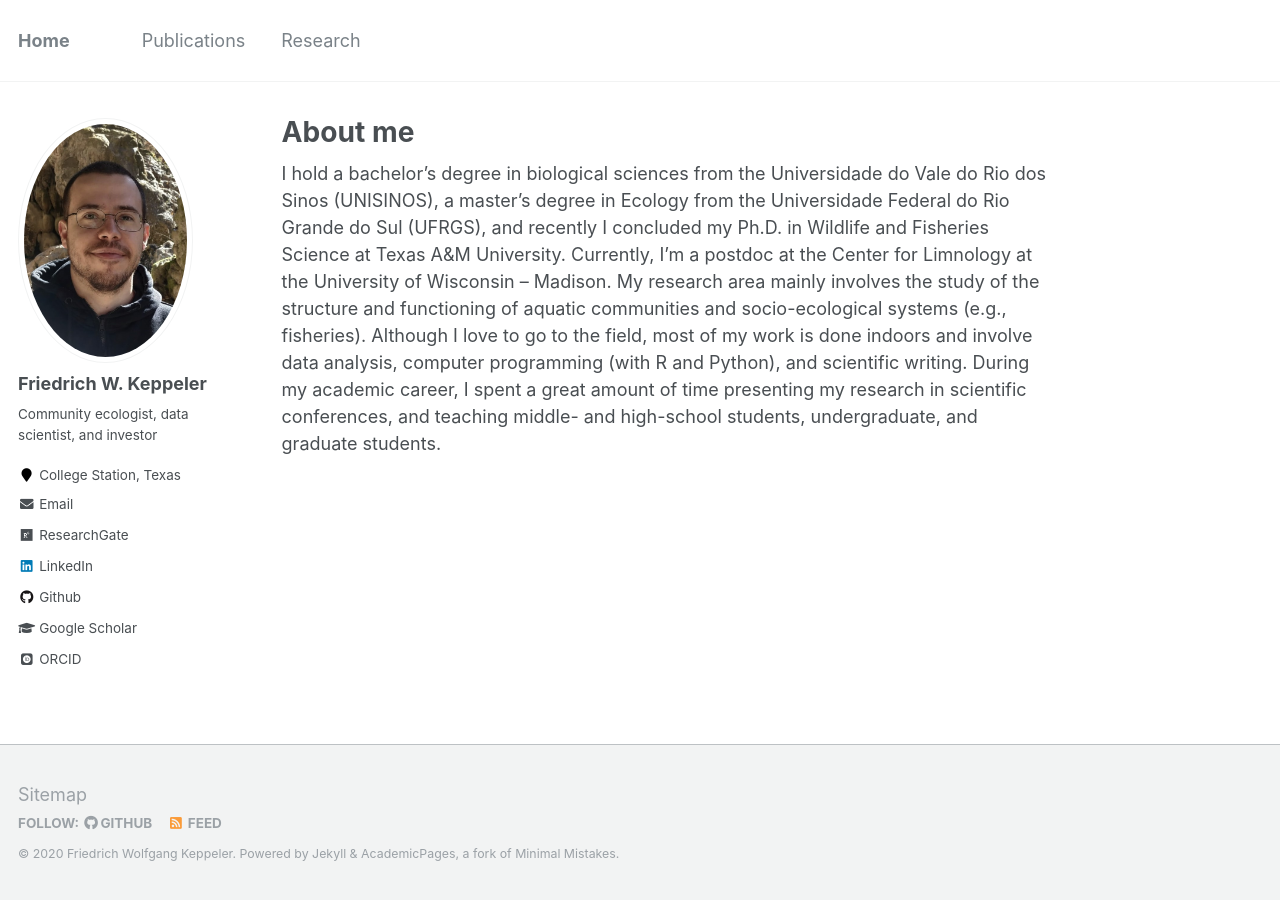
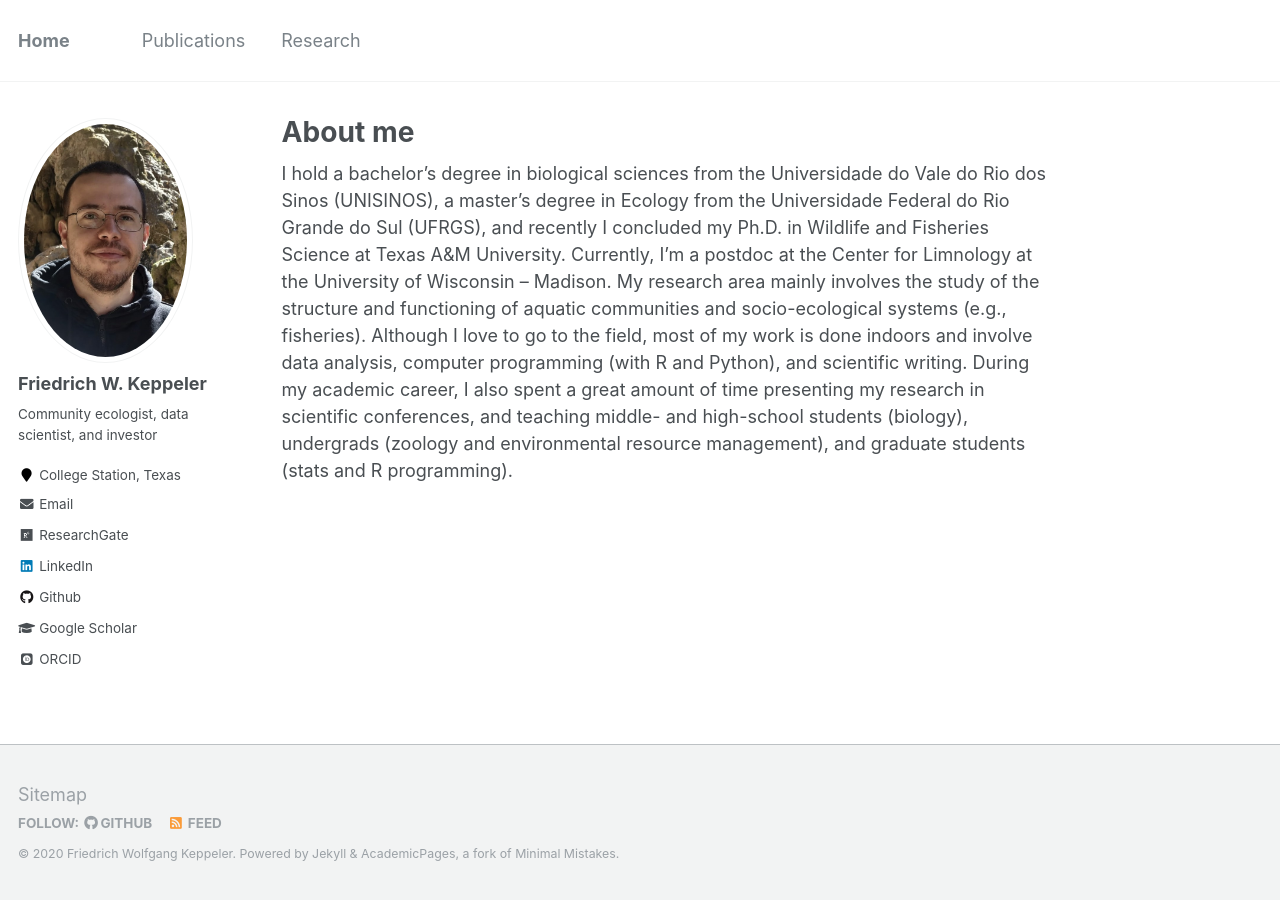
Before and after one commit to fkeppeler/fkeppeler.github.io, a Jekyll site: the page built from _pages/about.md, in a window 1280 px wide. Built offline with Jekyll 4.4.1, drawn with Linux system fonts in a browser that asks for light colours; some web fonts are replaced.

Commit message:
Update about.md

```diff
--- a/_pages/about.md
+++ b/_pages/about.md
@@ -8,4 +8,4 @@ redirect_from:
   - /about.html
 ---
 
-I hold a bachelor’s degree in biological sciences from the Universidade do Vale do Rio dos Sinos (UNISINOS), a master’s degree in Ecology from the Universidade Federal do Rio Grande do Sul (UFRGS), and recently I concluded my Ph.D. in Wildlife and Fisheries Science at Texas A&M University. Currently, I'm a postdoc at the Center for Limnology at the University of Wisconsin – Madison. My research area mainly involves the study of the structure and functioning of aquatic communities and socio-ecological systems (e.g., fisheries). Although I love to go to the field, most of my work is done indoors and involve data analysis, computer programming (with R and Python), and scientific writing. During my academic career, I spent a great amount of time presenting my research in scientific conferences, and teaching middle- and high-school students, undergraduate, and graduate students.
+I hold a bachelor’s degree in biological sciences from the Universidade do Vale do Rio dos Sinos (UNISINOS), a master’s degree in Ecology from the Universidade Federal do Rio Grande do Sul (UFRGS), and recently I concluded my Ph.D. in Wildlife and Fisheries Science at Texas A&M University. Currently, I'm a postdoc at the Center for Limnology at the University of Wisconsin – Madison. My research area mainly involves the study of the structure and functioning of aquatic communities and socio-ecological systems (e.g., fisheries). Although I love to go to the field, most of my work is done indoors and involve data analysis, computer programming (with R and Python), and scientific writing. During my academic career, I also spent a great amount of time presenting my research in scientific conferences, and teaching middle- and high-school students (biology), undergrads (zoology and environmental resource management), and graduate students (stats and R programming).
```
